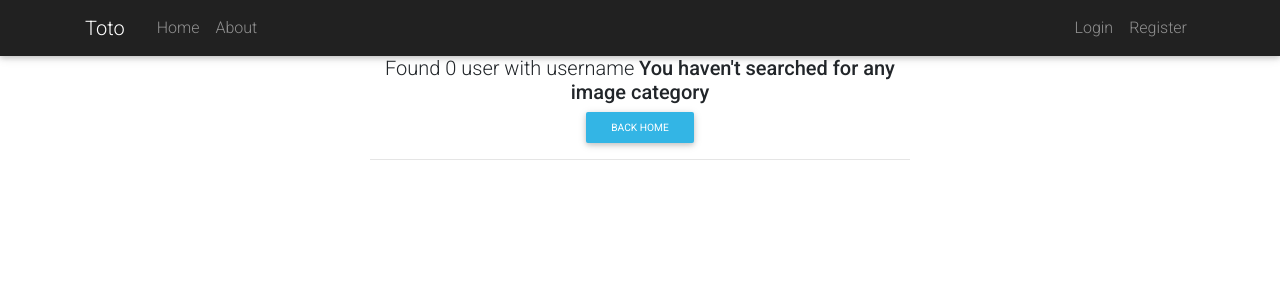
After one commit to DorcasToto/IGClone, a Django app: page /search/ in a window 1280 px wide. The commit adds this page. Shown: the top 300 px of the page. Run offline with Django 3.2, Linux system fonts and the light colour scheme; some libraries are stand-ins or nearby versions.

Commit message:
search functionality

```diff
--- a/Instagram/models.py
+++ b/Instagram/models.py
@@ -12,6 +12,11 @@ class Profile(models.Model):
 
     def __str__(self):
         return self.Bio
+
+
+    @classmethod
+    def search_profile(cls, name):
+        return cls.objects.filter(user__username__icontains=name).all()
 
 class Image(models.Model):
     image = models.ImageField(upload_to = 'images')
--- a/Instagram/templates/navbar.html
+++ b/Instagram/templates/navbar.html
@@ -14,9 +14,9 @@
                 <!-- Navbar Right Side -->
                 <div class="navbar-nav">
                     {% if user.is_authenticated %}
-                    <form class="form-inline">
+                    <form class="form-inline" action="{%url "search" %}">
                         <div class="md-form my-0">
-                            <input class="form-control mr-sm-5" type="text" placeholder="Search" name = "search" aria-label="Search">
+                            <input class="form-control mr-sm-5" type="text" placeholder="Search" name = "searchUser" aria-label="Search">
                         </div>
                     </form>
                     <a href="{%url 'profile'%}">
--- a/Instagram/templates/newPost.html
+++ b/Instagram/templates/newPost.html
@@ -12,7 +12,7 @@
                 </div>
                 <div class="panel-body">
 
-                    <form action="{%url 'newPost'%}" method="post">
+                    <form action="{%url 'newPost'%}" method="post" enctype="multipart/form-data">
                         {% csrf_token %}
                         {% bootstrap_form form %}
                         <div class="form-group">
--- /dev/null
+++ b/Instagram/templates/results.html
@@ -0,0 +1,45 @@
+{% extends 'base.html' %}
+{% block content %}
+
+<div class="container">
+    <div class="row">
+        <div class="col-md-6 mx-auto">
+            {% if results %}
+            <h5 class="text-center">Found {{ results|length }} user{{ results|pluralize }}</h5>
+            {% else %}
+            <h5 class="text-center"> Found 0 user with username <strong>{{message}}</strong></h5>
+
+            <a class="d-block mx-auto" href="/">
+                <button class="btn btn-sm btn-info d-block mx-auto">Back Home</button>
+            </a>
+            {% endif %}
+            <hr>
+            {% if results %}
+            {% for res in results %}
+            <div class="container">
+                <div class="row">
+                    <div class="col-md-3">
+                        <img src="{{res.user.profile.profilephoto.url}}" alt=""
+                            class="rounded-circle border ml-3 mt-2  mr-3" width="55" height="55">
+                    </div>
+                    <div class="col-md-6 mt-2">
+                        <span><strong><a
+                                    href="">{{res.user.username}}</a></strong></span>
+                    </div>
+                    <div class="col-md-3 mt-3">
+                        <button class="btn btn-sm btn-outline-primary">follow</button>
+                    </div>
+
+                </div>
+            </div>
+            <hr>
+
+            {% endfor %}
+            {% endif %}
+
+        </div>
+    </div>
+
+</div>
+
+{% endblock %}
--- a/Instagram/urls.py
+++ b/Instagram/urls.py
@@ -9,6 +9,7 @@ urlpatterns = [
     path('post/<id>', views.comment, name='comment'),
     path('profile/', views.profile, name='profile'),
     path('edit_profile/', views.editProfile,name = 'update_profile'),
+    path('search/', views.searchprofile, name='search'),
 ]
 
 if settings.DEBUG:
--- a/Instagram/views.py
+++ b/Instagram/views.py
@@ -24,9 +24,8 @@ def newPost(request):
         form = NewPostForm(request.POST, request.FILES)
         if form.is_valid():
             image=form.cleaned_data.get('image')
-            import pdb; pdb.set_trace()
-            print(image)
             imageCaption=form.cleaned_data.get('imageCaption')
+            print(form.cleaned_data.get('imageCaption'))
             post = Image(image = image,imageCaption= imageCaption, profile=user_profile)
             post.savePost()
 
@@ -107,3 +106,17 @@ def comment(request,id):
     else:
         form = CommentForm()
     return render(request,'comment.html',{"form":form})
+
+def searchprofile(request):
+    if 'searchUser' in request.GET and request.GET['searchUser']:
+        name = request.GET.get("searchUser")
+        searchResults = Profile.search_profile(name)
+        message = f'name'
+        params = {
+            'results': searchResults,
+            'message': message
+        }
+        return render(request, 'results.html', params)
+    else:
+        message = "You haven't searched for any image category"
+    return render(request, 'results.html', {'message': message})
```
Also changed, not shown: media/images/husky-3380548_1920_KMpbD7L.jpg (added).
